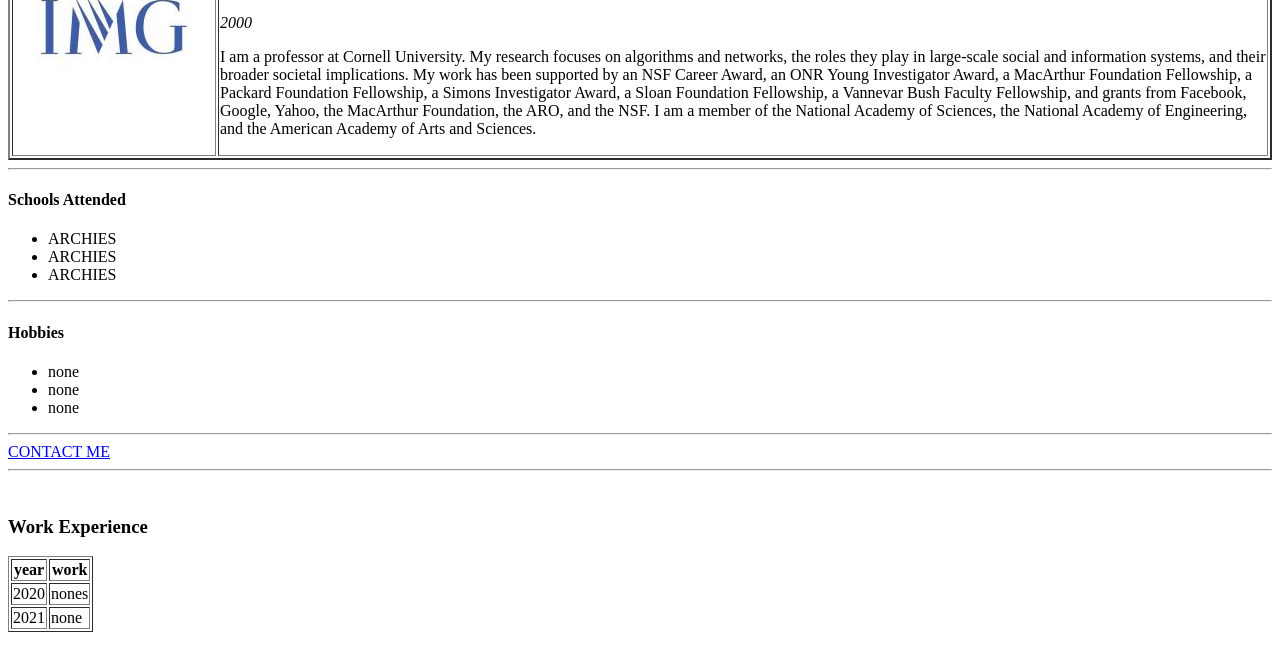
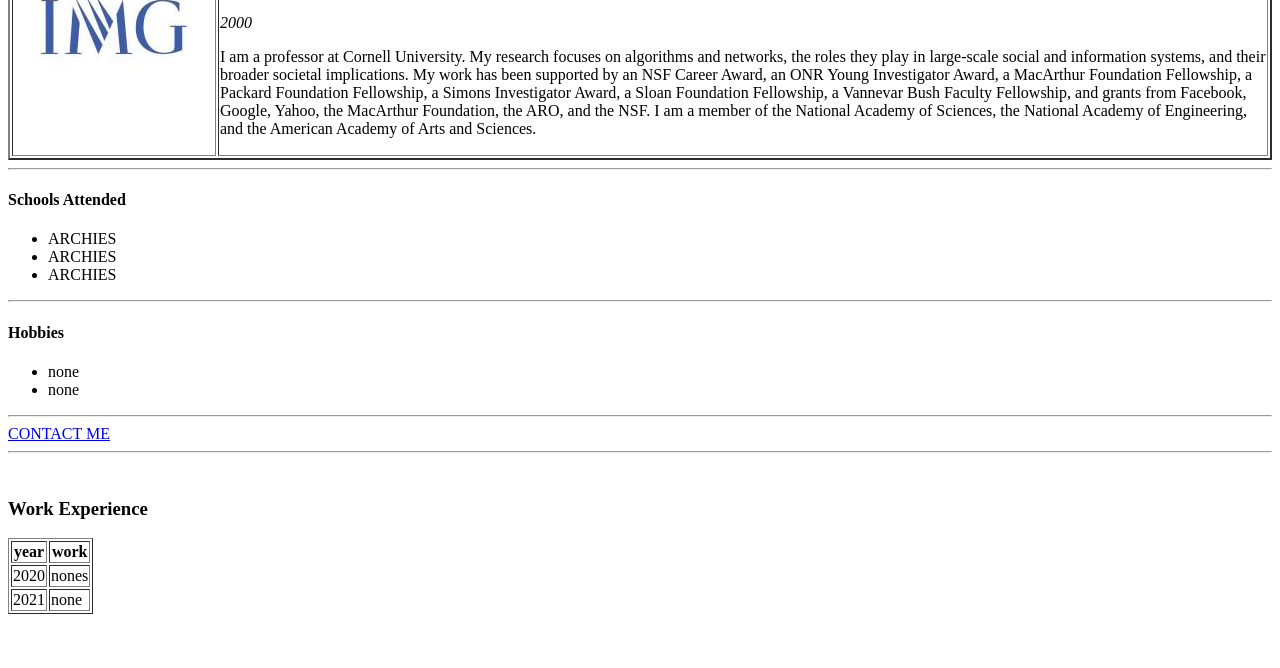
Before and after one commit to gauravm03/cv, a plain HTML site: page index.html in a window 1280 px wide. Shown: the part 114-782 px from the top of the page. Drawn offline with Linux system fonts and the light colour scheme.

Commit message:
COMMIT IT

```diff
--- a/index.html
+++ b/index.html
@@ -37,7 +37,7 @@
     <ul>
         <li>none</li>
         <li>none</li>
-        <li>none</li>
+
     </ul>
     <hr>
     <a href="CONTACT.html">CONTACT ME</a>
```
